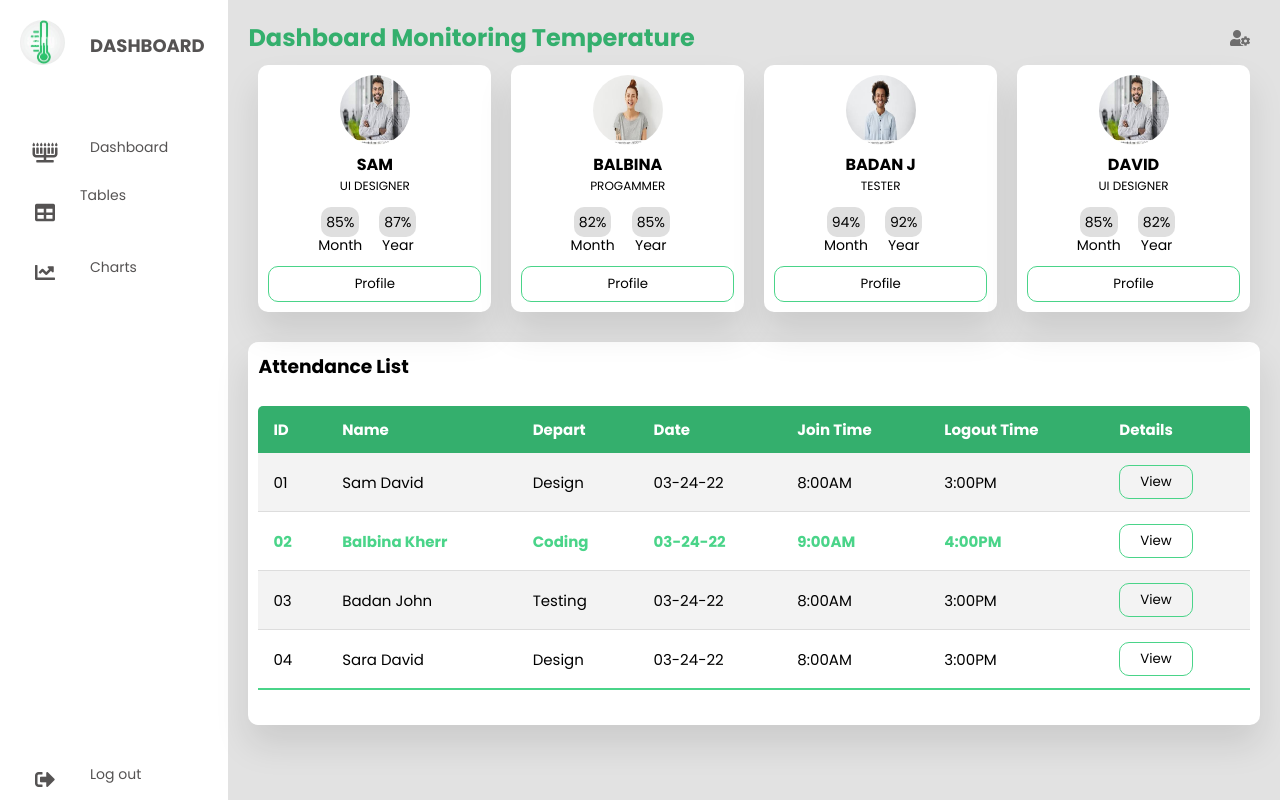
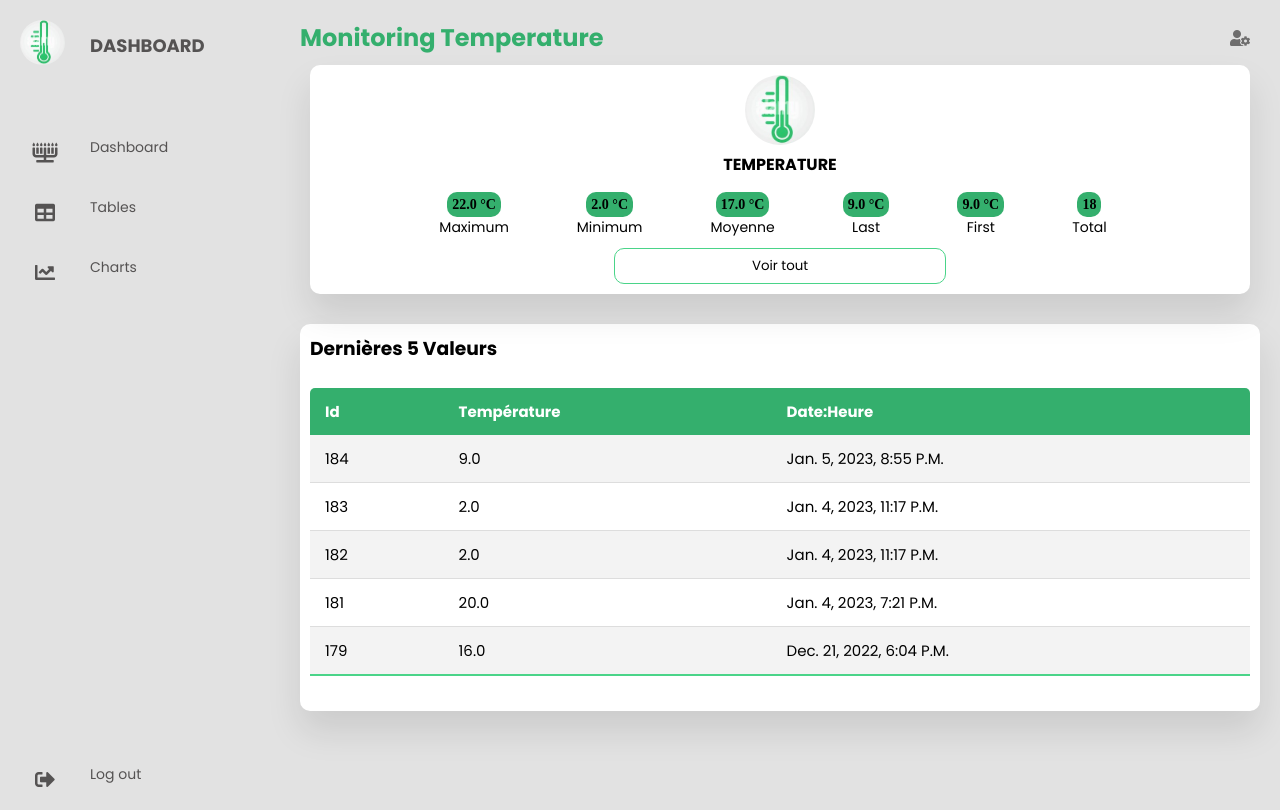
Before and after one commit to MhamdiSafae/PRJIOT, a Django app: page / in a window 1280 px wide. Run offline with Django 4.2, Linux system fonts and the light colour scheme; data comes from the database, SQL or seed files in the repository; both versions use the stored data as it was after the commit.

Commit message:
add changes

```diff
--- a/appl/Templates/ind.html
+++ b/appl/Templates/ind.html
@@ -6,7 +6,19 @@
   <meta charset="UTF-8" />
   <style>.h{
 color:#34AF6D;
-}</style>
+}
+users .per span{
+  padding: 5px;
+  border-radius: 10px;
+  background: #34AF6D;
+  font-size: 'x-large';
+  font-weight: bold;
+  font-family:'revert';
+  font-style:'revert';
+
+}
+
+</style>
   <title> Dashboard </title>
   <link  rel="stylesheet" href="{% static 'css/cs.css' %}" />
   <!-- Font Awesome Cdn Link -->
@@ -27,7 +39,7 @@
         </a></li>
         <li><a href="/data" aria-controls="home" role="tab" data-toggle="tab">
           <i class="fas fa-table"></i>
-          <span>Tables</i></span></a>
+          <span class="nav-item">Tables</span></a>
 
         </li>
         <li><a href="/chart">
@@ -42,154 +54,65 @@
     </nav>
     <section class="main">
       <div class="main-top">
-        <h1 class="h">Dashboard Monitoring Temperature</h1>
+        <h1 class="h"> Monitoring Temperature</h1>
         <i class="fas fa-user-cog"></i>
       </div>
       <div class="users">
         <div class="card">
-          <img src="{% static 'img/pers1.jpg'%}">
-          <h4>Sam</h4>
-          <p>Ui designer</p>
+          <img src="{% static 'img/icon.jpg'%}">
+          <h4>Temperature </h4>
+          <p></p>
           <div class="per">
             <table>
               <tr>
-                <td><span>85%</span></td>
-                <td><span>87%</span></td>
+                  <td><span>{{maxt}} °C</span></td>
+                <td><span>{{mint}} °C</span></td>
+                  <td><span>{{avg}}  °C</span></td>
+                <td><span>{{last}} °C</span></td>
+                <td><span>{{first}} °C</span></td>
+                <td><span>{{count}}</span></td>
+
+
               </tr>
               <tr>
-                <td>Month</td>
-                <td>Year</td>
+                <td>Maximum</td>
+                <td>Minimum</td>
+                <td>Moyenne</td>
+                <td>Last</td>
+                <td>First</td>
+                <td>Total</td>
               </tr>
+
               </table>
           </div>
-          <button>Profile</button>
+          <button onclick="window.location.href = '/data';">Voir tout</button>
         </div>
-        <div class="card">
-          <img src="{% static 'img/pers2.jpg'%}">
-          <h4>Balbina </h4>
-          <p>Progammer</p>
-          <div class="per">
-            <table>
-              <tr>
-                <td><span>82%</span></td>
-                <td><span>85%</span></td>
-              </tr>
-              <tr>
-                <td>Month</td>
-                <td>Year</td>
-              </tr>
-            </table>
-          </div>
-          <button>Profile</button>
-        </div>
-        <div class="card">
-          <img src="{% static 'img/pers3.jpg'%}">
-          <h4>Badan J</h4>
-          <p>tester</p>
-          <div class="per">
-            <table>
-              <tr>
-                <td><span>94%</span></td>
-                <td><span>92%</span></td>
-              </tr>
-              <tr>
-                <td>Month</td>
-                <td>Year</td>
-              </tr>
-            </table>
-          </div>
-          <button>Profile</button>
-        </div>
-        <div class="card">
-          <img src="{% static 'img/pers1.jpg'%}">
-          <h4>DAVID</h4>
-          <p>Ui designer</p>
-          <div class="per">
-            <table>
-              <tr>
-                <td><span>85%</span></td>
-                <td><span>82%</span></td>
-              </tr>
-              <tr>
-                <td>Month</td>
-                <td>Year</td>
-              </tr>
-            </table>
-</div>
-          <button>Profile</button>
-        </div>
+
+
+
+
+
       </div>
 
       <section class="attendance">
         <div class="attendance-list">
-          <h1>Attendance List</h1>
+          <h1>Dernières 5 valeurs</h1>
          <table class="table">
                 <thead>
                 <tr>
-                <th>ID</th>
-                <th>Name</th>
-                <th>Depart</th>
-                <th>Date</th>
-                <th>Join Time</th>
-                <th>Logout Time</th>
-                <th>Details</th>
+                    <th>Id</th>
+                    <th>Température</th>
+                    <th>Date:Heure</th>
                 </tr>
                 </thead>
                 <tbody>
+                {% for i in tab %}
                 <tr>
-                <td>01</td>
-                <td>Sam David</td>
-                <td>Design</td>
-                <td>03-24-22</td>
-                <td>8:00AM</td>
-                <td>3:00PM</td>
-                <td><button>View</button></td>
+                    <td>{{i.id}}</td>
+                    <td>{{i.temp}}</td>
+                    <td>{{i.dt}}</td>
+                    {%endfor%}
                 </tr>
-              <tr class="active">
-                <td>02</td>
-                <td>Balbina Kherr</td>
-                <td>Coding</td>
-                <td>03-24-22</td>
-                <td>9:00AM</td>
-                <td>4:00PM</td>
-                <td><button>View</button></td>
-              </tr>
-              <tr>
-                <td>03</td>
-                <td>Badan John</td>
-                <td>testing</td>
-                <td>03-24-22</td>
-                <td>8:00AM</td>
-                <td>3:00PM</td>
-                <td><button>View</button></td>
-              </tr>
-              <tr>
-                <td>04</td>
-                <td>Sara David</td>
-                <td>Design</td>
-                <td>03-24-22</td>
-                <td>8:00AM</td>
-                <td>3:00PM</td>
-                <td><button>View</button></td>
-              </tr>
-              <!-- <tr >
-                <td>05</td>
-                <td>Salina</td>
-                <td>Coding</td>
-                <td>03-24-22</td>
-                <td>9:00AM</td>
-                <td>4:00PM</td>
-                <td><button>View</button></td>
-              </tr>
-              <tr >
-                <td>06</td>
-                <td>Tara Smith</td>
-                <td>Testing</td>
-                <td>03-24-22</td>
-                <td>9:00AM</td>
-                <td>4:00PM</td>
-                <td><button>View</button></td>
-              </tr> -->
                 </tbody>
             </table>
         </div>
--- a/appl/Templates/test.html
+++ b/appl/Templates/test.html
@@ -26,7 +26,7 @@
         </a></li>
         <li><a href="/data" aria-controls="home" role="tab" data-toggle="tab">
           <i class="fas fa-table"></i>
-          <span >Tables</span>
+          <span class="nav-item" >Tables</span>
         </a></li>
         <li><a href="/chart">
           <i class="fas fa-chart-line"></i>
--- a/appl/urls.py
+++ b/appl/urls.py
@@ -1,7 +1,8 @@
 from . import views
 from django.urls.conf import path
 from appl import views
-from appl import api , serializer
+from appl import api, serializer
+from django.contrib import admin
 
 urlpatterns = [
     path('data/', views.dht11, name='Data'),
@@ -10,6 +11,10 @@
     path('chart/', views.chart, name='chart'),
     path('t/', views.dhtjour, name='chart'),
     path('h/', views.histor, name='chart'),
+    path('td/', views.dhtjourch, name='chart'),
+    path('his/', views.historch, name='chart'),
+    path('admin/', admin.site.urls),
+
     ##api
     path('api/list', api.Dlist, name='DHT11List'),
     # genericViews
--- a/appl/views.py
+++ b/appl/views.py
@@ -1,38 +1,92 @@
-from django.shortcuts import render
-import django_filters
 import datetime
+from django.db.models import Max, Min, Avg
+from django.db.models.functions import Round
 # Create your views here.
 from django.http import HttpResponse
-def home(request):return HttpResponse('bonjour à tous')
+
+
 def index(request):
-    return render(request,'ind.html')
+
+    tab=dht.objects.all().order_by('-id')[:5]
+    max = dht.objects.all().aggregate(Max('temp'))
+    listmax = list(max.items())
+    maxt = listmax[0][1]
+    print(maxt)
+
+    min = dht.objects.all().aggregate(Min('temp'))
+    listmin = list(min.items())
+    mint = listmin[0][1]
+
+    avg = dht.objects.all().aggregate(avg=Round(Avg('temp')))
+    listavg = list(avg.items())
+    avgt = listavg[0][1]
+
+    last = dht.objects.last()
+    first = dht.objects.last()
+    coun = dht.objects.count()
+    print(coun)
+    s = {'tab': tab, 'maxt': maxt, 'mint': mint, 'avg': avgt, 'last': last, 'first': first, 'count': coun}
+    return render(request, 'ind.html', s)
+
+
 def chart(request):
     tab = dht.objects.all()
     s = {'tab': tab}
-    return render(request ,'chart.html', s)
+    return render(request, 'chart.html', s)
+
+
 def ind(request):
-    return render(request,'ind.html')
+    tab=dht.objects.all().order_by('-id')[:5]
+
+    max= dht.objects.all().aggregate(Max('temp'))
+    listmax=list(max.items())
+    maxt=listmax[0][1]
+    print(maxt)
+
+    min=dht.objects.all().aggregate(Min('temp'))
+    listmin = list(min.items())
+    mint = listmin[0][1]
+
+    avg = dht.objects.all().aggregate(avg=Round(Avg('temp')))
+    listavg = list(avg.items())
+    avgt = listavg[0][1]
+
+    last = dht.objects.last()
+    first = dht.objects.first()
+    coun=dht.objects.count()
+    print(coun)
+    s = {'tab': tab, 'maxt': maxt, 'mint': mint, 'avg': avgt,'last':last,'first':first,'count':coun}
+    return render(request, 'ind.html',s)
+
+
 from django.shortcuts import render
 # Create your views here.
 from .models import dht
 
 
 def dht11(request):
-
     tab = dht.objects.all()
     s = {'tab': tab}
     return render(request, 'tables.html', s)
+
+
 def dhtjour(request):
-
-    tab=dht.objects.filter(dt__gte=datetime.date.today())
+    tab = dht.objects.filter(dt__gte=datetime.date.today())
     s = {'tab': tab}
     return render(request, 'test.html', s)
 
+def dhtjourch(request):
+    tab = dht.objects.filter(dt__gte=datetime.date.today())
+    s = {'tab': tab}
+    return render(request, 'chart.html', s)
+
+
 def dhjour(request):
-    d=datetime.timedelta(days=3)
+    d = datetime.timedelta(days=3)
     tab = dht.objects.filter(dt__gte=d)
     s = {'tab': tab}
     return render(request, 'test.html', s)
+
 
 def histor(request):
     time = datetime.datetime.now() - datetime.timedelta(days=7)
@@ -41,18 +95,27 @@
     return render(request, 'test.html', s)
 
 
+def historch(request):
+    time = datetime.datetime.now() - datetime.timedelta(days=7)
+    tab = dht.objects.filter(dt__gte=time)
+    s = {'tab': tab}
+    return render(request, 'chart.html', s)
+
 def test(request):
-    s={}
+    s = {}
     return render(request, 'test.html', s)
+
+
 import csv
+
+
 def export_to_csv(request):
-
-    response=HttpResponse(content_type='text/csv')
-    writer=csv.writer(response)
-    writer.writerow(['temperature','date'])
+    response = HttpResponse(content_type='text/csv')
+    writer = csv.writer(response)
+    writer.writerow(['temperature', 'date'])
 
     for d in dht.objects.all().values_list('temp', 'dt'):
         writer.writerow(d)
 
-    response['Content-Disposition']='attachement; filename="donne.csv"'
+    response['Content-Disposition'] = 'attachement; filename="donne.csv"'
     return response
--- a/static/css/chart.css
+++ b/static/css/chart.css
@@ -103,7 +103,7 @@
 display :grid;
 grid-template-columns: 2fr 1fr;
 grid-gap: 20px;
-width: 100%;
+width: 75%;
 padding : 20px;
 padding-top:0;
 }
@@ -112,5 +112,5 @@
 padding: 20px;
 border-radius:10 px;
 box-shadow: 0 7px 25px rgba(0,0,0.08);
-width:100%;
+width:75%;
 }
--- a/static/css/cs.css
+++ b/static/css/cs.css
@@ -13,6 +13,8 @@
 body{
   background: rgb(226, 226, 226);
 }
+
+}
 nav{
   position:sticky;
   top: 0;
@@ -24,17 +26,6 @@
   background: #fff;
   overflow: hidden;
   transition: 1s;
-}
-
-.dropdown ul{
-
-list-style=none;
-}
-.dropdown ul{display: inline-block;
-position:relative;}
-.dropdown ul li a {
-display: block;
-
 }
 
 nav:hover{
@@ -122,7 +113,7 @@
   width: 100%;
 }
 .users .card{
-  width: 25%;
+  width: 100%;
   margin: 10px;
   background: #fff;
   text-align: center;
@@ -138,6 +129,7 @@
 .users .card h4{
   text-transform: uppercase;
 }
+
 .users .card p{
   font-size: 12px;
   margin-bottom: 15px;
@@ -149,14 +141,20 @@
 .users .per span{
   padding: 5px;
   border-radius: 10px;
-  background: rgb(223, 223, 223);
+  background: #34AF6D;
+  font-size: 'xx-large';
+  font-weight: bold;
+  font-family:'revert';
+  font-style:'revert';
 }
 .users td{
   font-size: 14px;
-  padding-right: 15px;
+  padding-right: 40px;
+  padding-left: 26px;
+  text-align:center;
 }
 .users .card button{
-  width: 100%;
+  width: 36%;
   margin-top: 8px;
   padding: 7px;
   cursor: pointer;
@@ -190,6 +188,9 @@
   min-width: 100%;
   overflow: hidden;
   border-radius: 5px 5px 0 0;
+}
+.val{
+color:#34AF6D;
 }
 table thead tr{
   color: #fff;
```
Also changed, not shown: appl/Templates/chart.html (+15 -6 lines), appl/Templates/tables.html (+5 -4 lines), appl/models.py (+9 -13 lines), project/settings.py (+5 -3 lines), project/urls.py (+4 -4 lines), db.sqlite3. Lines whose indentation alone changed are shown as unchanged.
